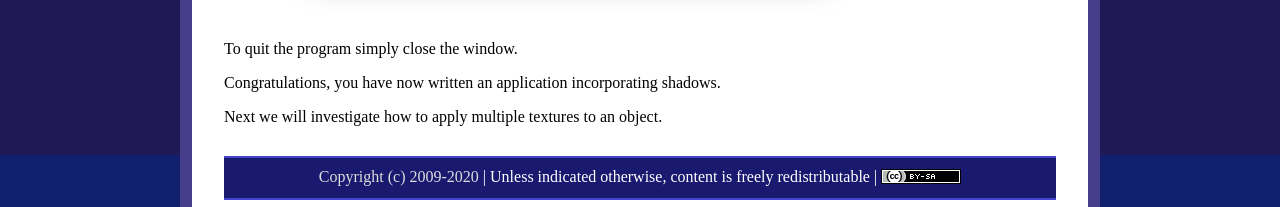
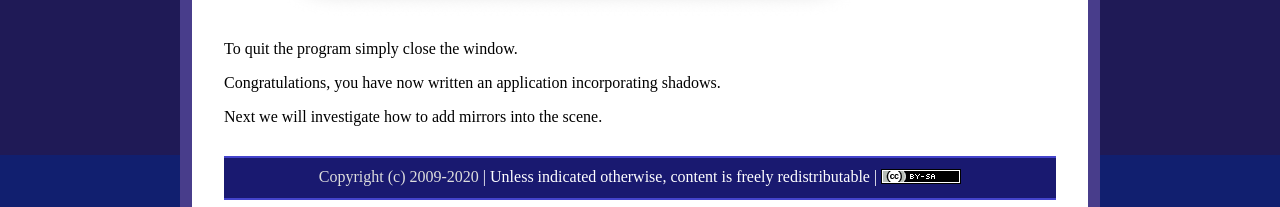
Before and after one commit to ycpcs/cs370-fall2020, a Jekyll site: the page built from labs/lab15.md, in a window 1280 px wide and 900 px high, scrolled down 2755 px. Shown: the part 690-897 px from the top of the window. Built offline with Jekyll 4.4.1, drawn with Linux system fonts in a browser that asks for light colours.

Commit message:
update lab15
update lab15

```diff
--- a/labs/lab15.md
+++ b/labs/lab15.md
@@ -129,4 +129,4 @@ To quit the program simply close the window.
 
 Congratulations, you have now written an application incorporating shadows.
 
-Next we will investigate how to apply multiple textures to an object.
+Next we will investigate how to add mirrors into the scene.
```
